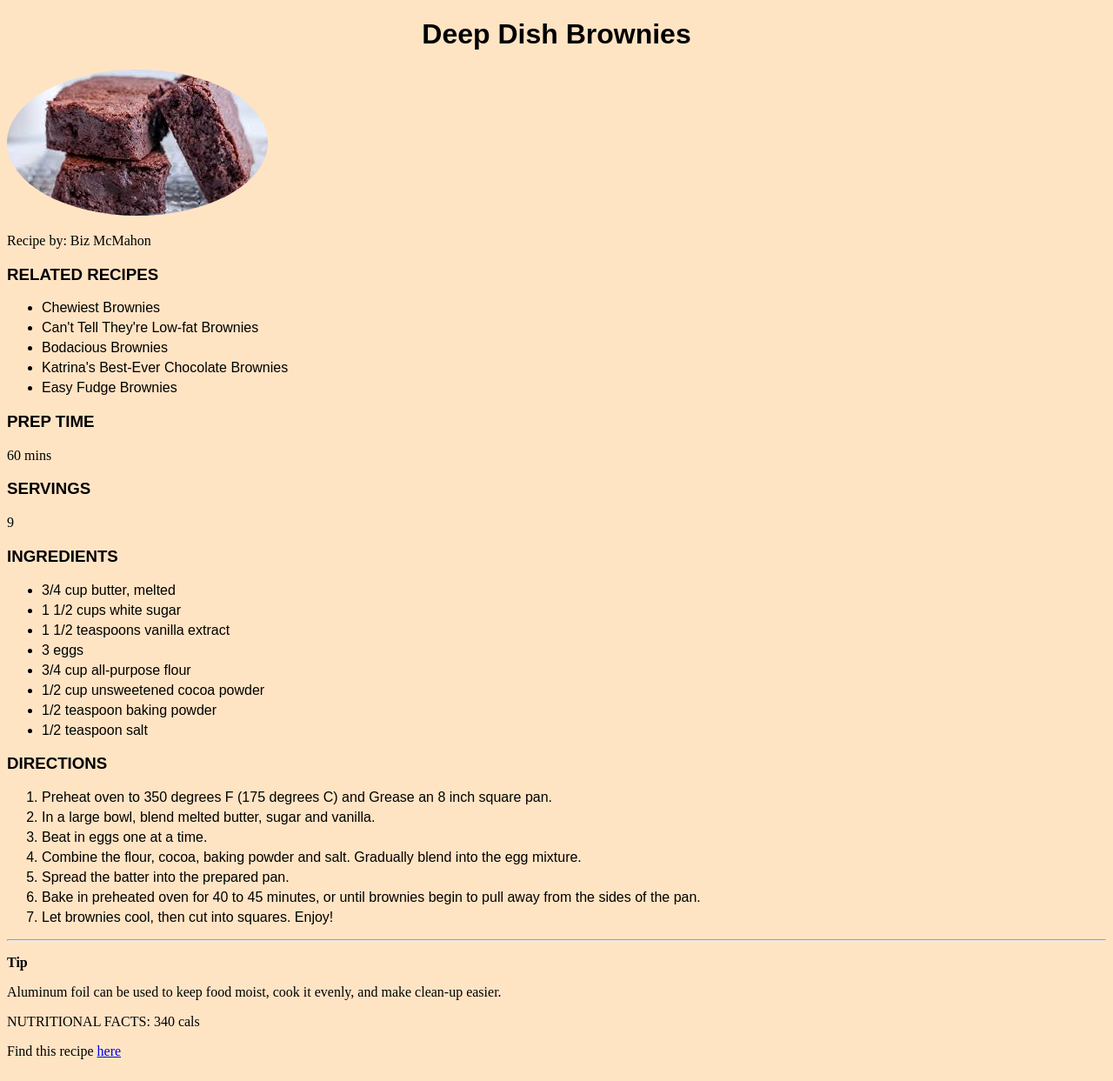
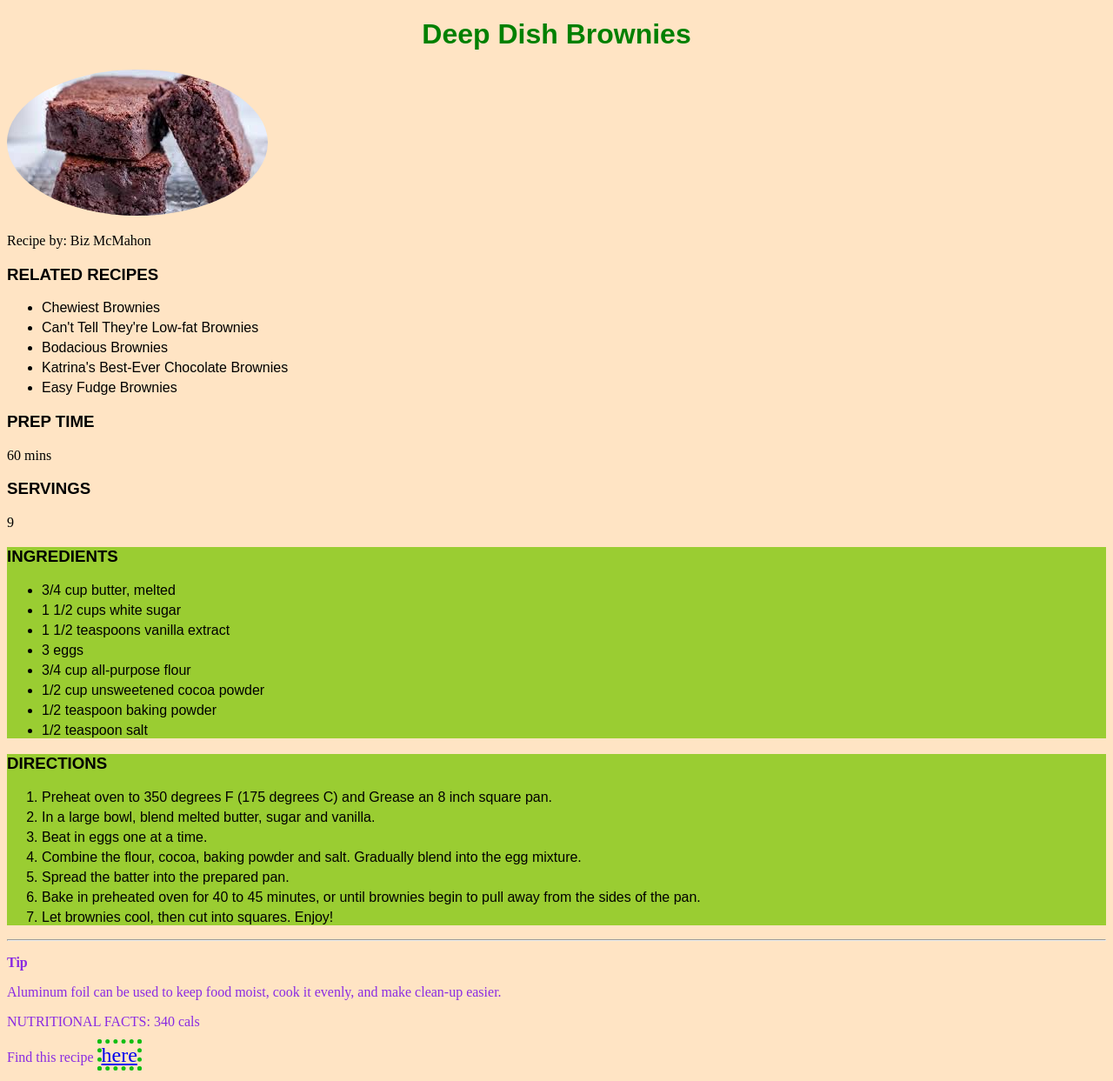
Before and after one commit to ericguo021/Web_Dev, a plain HTML site: page index.html in a window 1280 px wide. Shown: the whole page at 87% size. Drawn offline with Linux system fonts and the light colour scheme.

Commit message:
Update style.css

```diff
--- a/css/style.css
+++ b/css/style.css
@@ -14,9 +14,29 @@ h2, h3, h4, h5, h6 {
 
 img {
     border-radius: 50% ;
+    margin: auto;
 }
 
 li {
     font-family: Caliri, sans-serif;
     margin-bottom: 5px;
 }
+
+.my-class-footer {  /* This is a class selector*/
+    color: red;
+}
+
+#title_id {
+    color: green;
+}
+
+a[target] {
+    font-size: x-large;
+    border: 5px rgb(19, 190, 19) dotted;
+}
+
+main > article {
+    background-color: yellowgreen;
+}
+
+footer p {color: blueviolet}
```
